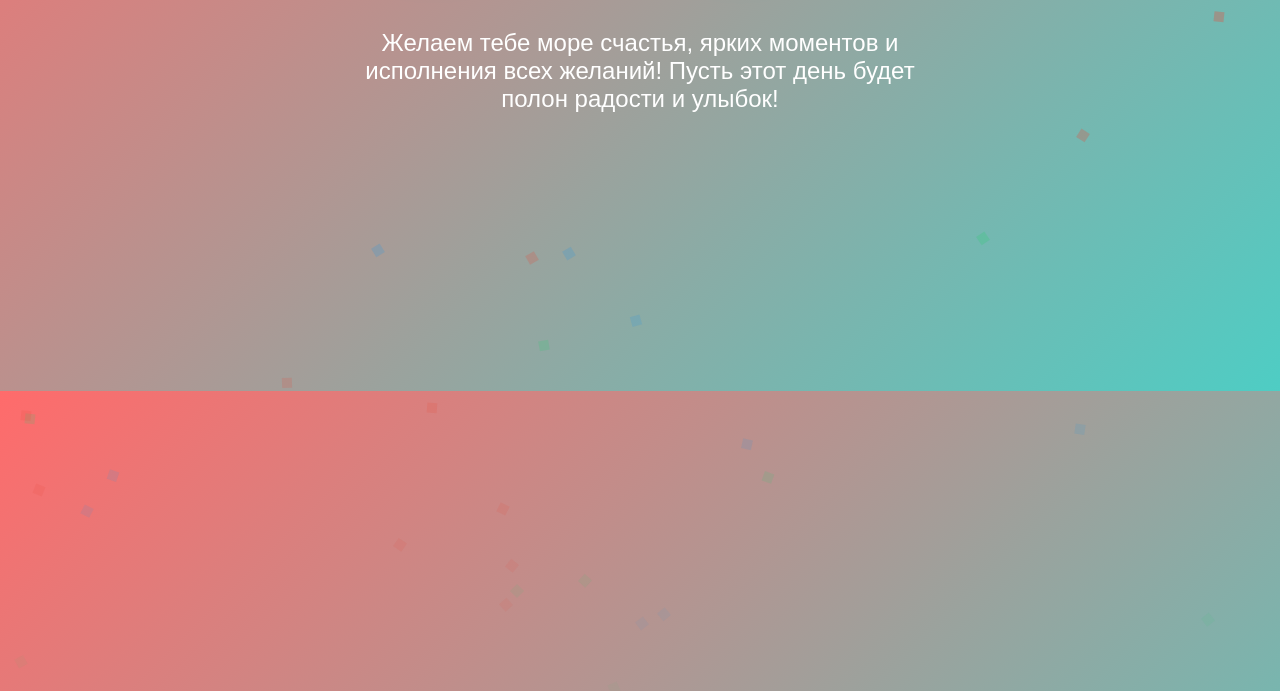
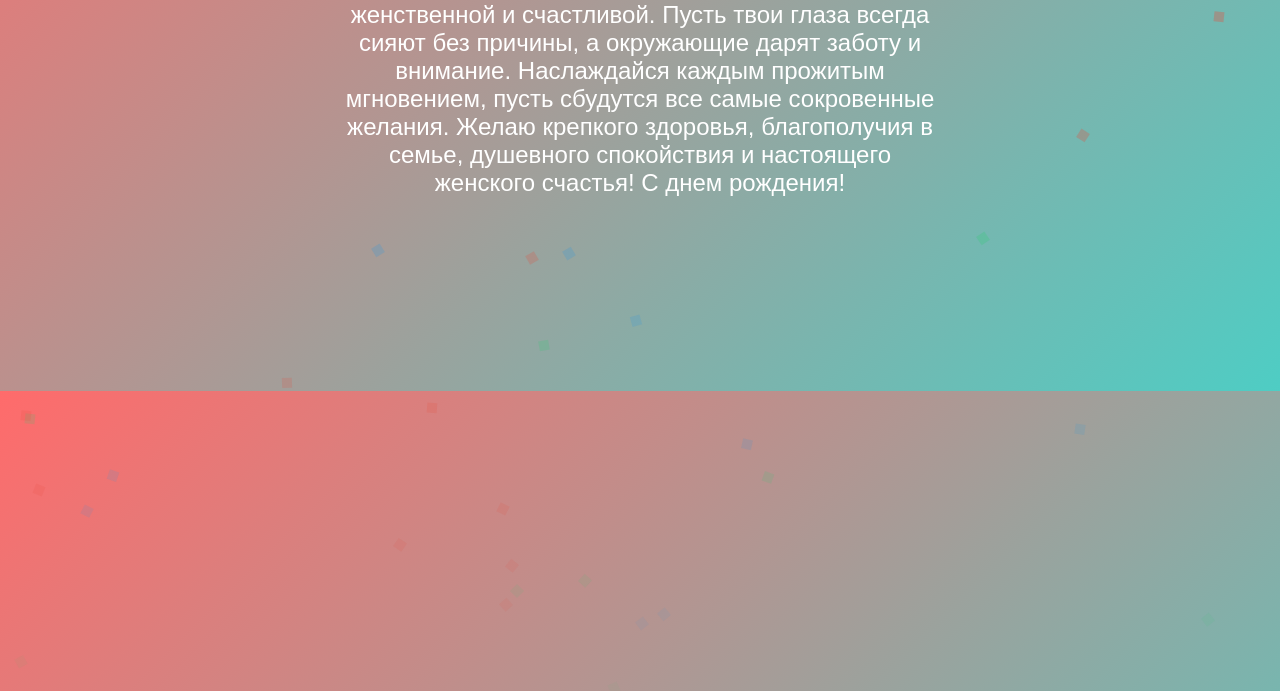
Before and after one commit to kemarrik/podaroklere, a plain HTML site: page index.html in a window 1280 px wide. Shown: the part 409-1100 px from the top of the page. Drawn offline with Linux system fonts and the light colour scheme.

Commit message:
Updated index.html with new changes

```diff
--- a/index.html
+++ b/index.html
@@ -78,7 +78,8 @@
 </head>
 <body>
     <h1>С Днем Рождения!</h1>
-    <p>Желаем тебе море счастья, ярких моментов и исполнения всех желаний! Пусть этот день будет полон радости и улыбок!</p>
+    <p>Поздравляю с этим прекрасным праздником! Желаю от всей души оставаться такой же красивой, женственной и счастливой. Пусть твои глаза всегда сияют без причины, а окружающие дарят заботу и внимание. Наслаждайся каждым прожитым мгновением, пусть сбудутся все самые сокровенные желания. Желаю крепкого здоровья, благополучия в семье, душевного спокойствия и настоящего женского счастья! С днем рождения!
+</p>
 
     <!-- Конфетти -->
     <div class="confetti" style="left: 10%;"></div>
```
